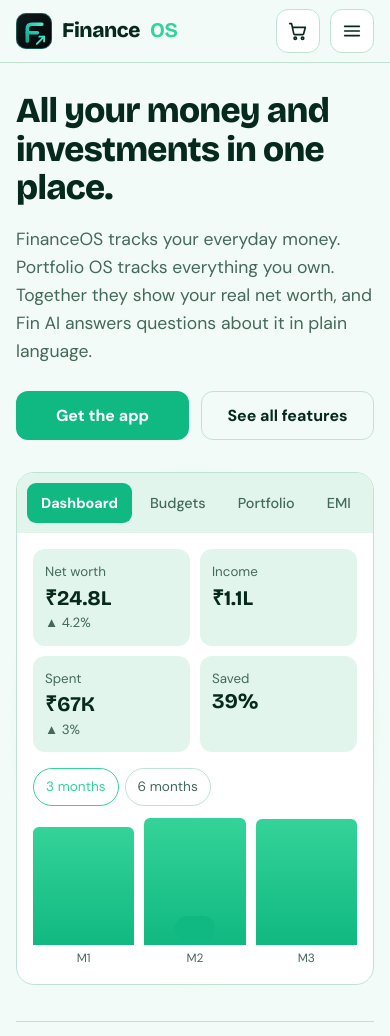
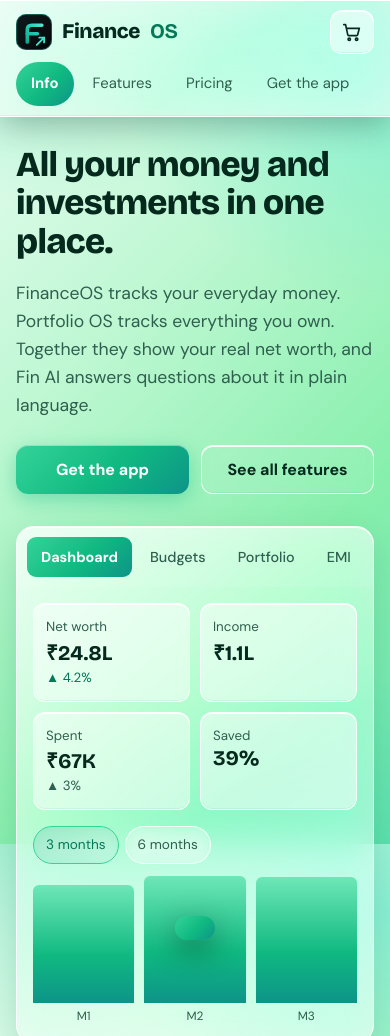
Before and after one commit to ChrisMC1998/Fin-Port-OS, a plain HTML site: page index.html in a window 390 px wide. Shown: the top 1036 px of the page. Drawn offline with nearby package versions, Linux system fonts and the light colour scheme.

Commit message:
new update

```diff
--- a/index.html
+++ b/index.html
@@ -104,9 +104,6 @@ header .wrap{display:flex;align-items:center;gap:10px}nav{flex:1;min-width:0}
 
 /* ===== Responsive (phones and tablets). Desktop above 1024px is untouched. ===== */
 .links{display:contents}
-.menub{display:none;position:relative;flex:none;width:44px;height:44px;border-radius:12px;border:1px solid var(--line);background:var(--card);color:var(--tx);cursor:pointer;place-items:center}.menub svg{width:22px;height:22px}.menub .i-close{display:none}header.menu-open .menub .i-open{display:none}header.menu-open .menub .i-close{display:block}
-@keyframes mdrop{from{opacity:0;transform:translateY(-8px)}}
-.fx.mopen .fpanel{display:block;position:static;grid-column:1/-1;margin:2px 0 6px}.fx.mopen .fpanel.in{animation:mdrop .3s ease-out}.fc[aria-expanded=true]{border-color:var(--em);background:var(--bg2)}
 @media(max-width:1024px){
  .wrap{padding-left:max(clamp(16px,4vw,72px),env(safe-area-inset-left,0px));padding-right:max(clamp(16px,4vw,72px),env(safe-area-inset-right,0px))}
  html{overflow-x:hidden}
@@ -121,25 +118,20 @@ header .wrap{display:flex;align-items:center;gap:10px}nav{flex:1;min-width:0}
 }
 @media(max-width:860px){
  body{min-height:100dvh}
- header .wrap{flex-wrap:nowrap;min-height:62px;padding-top:0;padding-bottom:0}
+ header .wrap{flex-wrap:wrap;gap:0 10px;padding-top:8px;padding-bottom:0}
  nav{display:contents}
- .logo{order:1;margin-right:auto}
+ .logo{order:1;margin-right:auto;height:48px}
  .cartb{order:2}
- .menub{order:3;display:grid}
- .links{display:none;position:absolute;left:0;right:0;top:100%;flex-direction:column;gap:4px;background:var(--bg);border-bottom:1px solid var(--line);box-shadow:0 18px 30px rgba(0,0,0,.25);padding:10px max(16px,env(safe-area-inset-left,0px)) 16px;max-height:calc(100dvh - 63px - env(safe-area-inset-top,0px));overflow-y:auto}
- header.menu-open .links{display:flex}
- .links a.l{padding:14px 16px;font-size:1.05rem;border-radius:12px}
- html{scroll-padding-top:calc(72px + env(safe-area-inset-top,0px))}
- .fc,.fpanel{scroll-margin-top:calc(72px + env(safe-area-inset-top,0px))}
- .nwh{display:grid!important;grid-template-columns:minmax(0,1fr) auto;column-gap:12px!important;row-gap:0!important;align-items:start!important}
- .nwl{display:contents}
- .nwl>small:first-child{grid-column:1;grid-row:1}
- .nwl>h3{grid-column:1;grid-row:2}
- .nwl>#cc{display:block;grid-column:1/-1;grid-row:3;min-height:2.7em;line-height:1.35;margin-top:4px}
- .nwh>.seg{grid-column:2;grid-row:1/span 2;justify-self:end;align-self:start;flex-wrap:nowrap}
+ .links{order:3;display:flex;flex:1 0 100%;gap:4px;overflow-x:auto;padding:6px 0 10px;scrollbar-width:none;-webkit-overflow-scrolling:touch;scroll-snap-type:x proximity}
+ .links::-webkit-scrollbar{display:none}
+ .links a.l{flex:none;padding:10px 15px;scroll-snap-align:center}
+ html{scroll-padding-top:calc(110px + env(safe-area-inset-top,0px))}
+ .fpanel{scroll-margin-top:calc(110px + env(safe-area-inset-top,0px))}
  .page{padding-top:28px}
  .fpanel{padding:20px;border-radius:18px}
  .fb{min-height:240px}
+ .fx.open .fgrid{scroll-snap-type:x proximity;scrollbar-width:thin}
+ .fx.open .fc{scroll-snap-align:start;flex:none}
  .dtabs{scrollbar-width:none}.dtabs::-webkit-scrollbar{display:none}
  .dbody{padding:16px;min-height:320px}
 }
@@ -160,7 +152,6 @@ header .wrap{display:flex;align-items:center;gap:10px}nav{flex:1;min-width:0}
  .nx .si{max-width:none;flex:1 1 100%}
  .nx .btn{flex:1 1 auto;text-align:center}
  .tat{gap:14px}.ring{width:96px}.ring b{font-size:1.3rem}
- #pd{min-height:4.9em!important}
  #p-contact .kpis{grid-template-columns:repeat(3,1fr);gap:8px}
  #p-contact .kpi{padding:10px 8px}#p-contact .kpi strong{font-size:1.05rem}#p-contact .kpi small{font-size:.75rem}
  .phone{width:min(260px,82%)}
@@ -177,7 +168,6 @@ header .wrap{display:flex;align-items:center;gap:10px}nav{flex:1;min-width:0}
 }
 @media(max-width:380px){
  .logo{font-size:1.15rem}.logo svg{width:30px;height:30px}
- #pd{min-height:6.6em!important}
  .stats strong{font-size:1.45rem}
  .pst i{width:34px;height:34px}.pst{font-size:.82rem}.pl{top:15px}
 }
@@ -190,16 +180,131 @@ header .wrap{display:flex;align-items:center;gap:10px}nav{flex:1;min-width:0}
  input[type=range]{min-height:30px}
 }
 @media(max-height:480px) and (orientation:landscape){
- header{position:relative}
+ header{position:static}
  html{scroll-padding-top:0}
  .fpanel{position:static}
+}
+</style>
+
+<style id="glass-emerald">
+/* ══════════════════════════════════════════════════════════════════════
+   EMERALD GRADIENT + GLASS THEME
+   One emerald-to-teal gradient behind everything (matches the FinanceOS
+   logo / brand), and every box is translucent frosted glass: soft blur,
+   thin light edge, top highlight. Colours come from the tokens below.
+══════════════════════════════════════════════════════════════════════ */
+:root{
+  --bg:#022c22; --bg2:rgba(255,255,255,.07); --card:rgba(255,255,255,.08);
+  --line:rgba(190,255,225,.20); --tx:#effff8; --mu:#c6ecdc;
+  --page:
+    radial-gradient(60vmax 48vmax at 8% -6%, rgba(52,211,153,.42), transparent 62%),
+    radial-gradient(52vmax 44vmax at 100% 8%, rgba(45,212,191,.30), transparent 62%),
+    radial-gradient(58vmax 46vmax at 78% 108%, rgba(16,185,129,.36), transparent 62%),
+    linear-gradient(135deg,#022c22 0%,#064e3b 36%,#047857 68%,#0f766e 100%);
+  --g-fill: linear-gradient(145deg, rgba(255,255,255,.17) 0%, rgba(255,255,255,.06) 52%, rgba(255,255,255,.10) 100%);
+  --g-fill-2: rgba(255,255,255,.08);
+  --g-edge: rgba(255,255,255,.20);
+  --g-edge-hover: rgba(255,255,255,.62);
+  --g-hi: inset 0 1px 0 rgba(255,255,255,.30), inset 0 -1px 0 rgba(0,40,28,.18);
+  --g-shadow: 0 12px 38px rgba(0,28,20,.36);
+  --g-glow: 0 0 0 1px rgba(255,255,255,.40), 0 0 26px rgba(110,255,200,.22);
+  --hole: rgba(3,44,33,.70);
+  --btn: linear-gradient(135deg,#34d399 0%,#10b981 55%,#0d9488 100%);
+  --on-fill: linear-gradient(145deg, rgba(52,211,153,.34), rgba(16,185,129,.14));
+}
+@media(prefers-color-scheme:light){:root:not([data-theme="dark"]){
+  --bg:#ecfdf5; --bg2:rgba(255,255,255,.55); --card:rgba(255,255,255,.55);
+  --line:rgba(6,95,70,.18); --tx:#06291e; --mu:#2f5f4f;
+  --page:
+    radial-gradient(60vmax 48vmax at 8% -6%, rgba(110,231,183,.70), transparent 62%),
+    radial-gradient(52vmax 44vmax at 100% 8%, rgba(94,234,212,.55), transparent 62%),
+    radial-gradient(58vmax 46vmax at 78% 108%, rgba(52,211,153,.50), transparent 62%),
+    linear-gradient(135deg,#ecfdf5 0%,#bbf7d0 38%,#86efac 70%,#6ee7b7 100%);
+  --g-fill: linear-gradient(145deg, rgba(255,255,255,.80) 0%, rgba(255,255,255,.42) 55%, rgba(255,255,255,.60) 100%);
+  --g-fill-2: rgba(255,255,255,.50);
+  --g-edge: rgba(255,255,255,.85);
+  --g-edge-hover: rgba(6,95,70,.55);
+  --g-hi: inset 0 1px 0 rgba(255,255,255,.95), inset 0 -1px 0 rgba(6,95,70,.06);
+  --g-shadow: 0 12px 34px rgba(6,95,70,.16);
+  --g-glow: 0 0 0 1px rgba(6,95,70,.30), 0 0 26px rgba(16,185,129,.25);
+  --hole: rgba(255,255,255,.78);
+  --on-fill: linear-gradient(145deg, rgba(16,185,129,.28), rgba(52,211,153,.12));
+}}
+
+@media(prefers-color-scheme:light){:root:not([data-theme="dark"]) .stats strong,:root:not([data-theme="dark"]) .up,:root:not([data-theme="dark"]) .logo b,:root:not([data-theme="dark"]) .tag,:root:not([data-theme="dark"]) .tb button,:root:not([data-theme="dark"]) .chips button.on,:root:not([data-theme="dark"]) .seg button.on{color:#047857}}
+
+/* 1 ─ page background: emerald gradient with soft glow pools */
+html{background:#022c22}
+body{background:var(--page);background-attachment:fixed;background-color:var(--bg)}
+body::before{background:transparent;backdrop-filter:blur(16px);-webkit-backdrop-filter:blur(16px)}
+
+/* 2 ─ glass surfaces (big boxes: full frosted blur) */
+header,.demo,.card,.fc,.fpanel,.phone,.drw,.op{
+  background:var(--g-fill);
+  border:1px solid var(--g-edge);
+  -webkit-backdrop-filter:blur(18px) saturate(150%); backdrop-filter:blur(18px) saturate(150%);
+  box-shadow:var(--g-hi),var(--g-shadow);
+}
+header{border-width:0 0 1px;border-radius:0;box-shadow:var(--g-hi),0 8px 30px rgba(0,28,20,.28);
+  -webkit-backdrop-filter:blur(22px) saturate(160%);backdrop-filter:blur(22px) saturate(160%)}
+.split .card{border-top:4px solid var(--em2)}
+.phone{background:var(--g-fill)}
+.drw{background:linear-gradient(160deg,rgba(4,70,52,.80),rgba(6,78,59,.72));border-width:0 0 0 1px;
+  -webkit-backdrop-filter:blur(26px) saturate(150%);backdrop-filter:blur(26px) saturate(150%)}
+.dro,.rv{background:rgba(1,26,19,.55);-webkit-backdrop-filter:blur(10px);backdrop-filter:blur(10px)}
+
+/* 3 ─ smaller pieces inside glass: light translucent fills, no extra blur */
+.dtabs{background:rgba(255,255,255,.08)}
+.kpi,.m,.track,.si,.f input,.f textarea,.f select,.qty,.cartb,.pst i{
+  background:var(--g-fill-2);border:1px solid var(--g-edge);box-shadow:var(--g-hi)}
+.kpi{border-radius:12px}
+.track{background:rgba(255,255,255,.14);border:0;box-shadow:none}
+.m{border:1px solid var(--g-edge)}
+.m.u{background:var(--btn);border-color:transparent;color:var(--ink)}
+.leg button.on{background:rgba(255,255,255,.14)}
+.fc.on{background:var(--on-fill);border-color:var(--em2)}
+.tag{background:rgba(255,255,255,.10);border-color:var(--g-edge)}
+.chips button,.seg button,.btn.o{background:rgba(255,255,255,.07);border-color:var(--g-edge);
+  -webkit-backdrop-filter:blur(8px);backdrop-filter:blur(8px)}
+.chips button:hover,.seg button:hover{background:rgba(255,255,255,.14)}
+.chips button.on,.seg button.on,.fb .chips button.on{background:var(--on-fill)}
+.f input::placeholder,.f textarea::placeholder,.si::placeholder{color:var(--mu);opacity:.75}
+option{background:#064e3b;color:#effff8}
+:root:not([data-theme="dark"]) option{background:#fff;color:#06291e}
+.donut::after{background:var(--hole)}
+.ring::before{background:var(--hole)}
+.ring{background:conic-gradient(var(--em2) 0 var(--p,25%),rgba(255,255,255,.18) 0)}
+.pl{background:rgba(255,255,255,.18)}
+
+/* 4 ─ emerald gradient buttons / active states */
+.btn,nav a.l.on,.dtabs button.on,.steps li::before,.cartb b,.toast{background:var(--btn);color:var(--ink)}
+.btn{box-shadow:0 6px 20px rgba(16,185,129,.40),inset 0 1px 0 rgba(255,255,255,.45)}
+.btn:hover{box-shadow:0 10px 28px rgba(16,185,129,.55),inset 0 1px 0 rgba(255,255,255,.5)}
+.btn.o{background:rgba(255,255,255,.07);color:var(--tx);box-shadow:var(--g-hi)}
+.btn.o:hover{background:rgba(255,255,255,.14)}
+nav a.l{transition:background .2s,color .2s}
+nav a.l:not(.on):hover{background:rgba(255,255,255,.10);color:var(--tx)}
+.bars i,.phone .mini i{background:linear-gradient(180deg,#6ee7b7,#10b981 60%,#0d9488)}
+.price.hot{border-color:var(--em2);box-shadow:var(--g-hi),0 0 0 1px var(--em2),0 0 38px rgba(16,185,129,.38),var(--g-shadow)}
+.pst.on i{background:var(--btn);border-color:transparent}
+.toast{box-shadow:0 10px 30px rgba(0,28,20,.45)}
+
+/* 5 ─ hover: the glass edge lights up */
+@media(hover:hover){
+  .card,.fc,.price,.demo,.fpanel,.op{transition:border-color .25s,box-shadow .3s,transform .25s}
+  .card:hover,.fc:hover,.demo:hover,.fpanel:hover,.op:hover{border-color:var(--g-edge-hover);box-shadow:var(--g-hi),var(--g-shadow),var(--g-glow)}
+  .price:hover{border-color:var(--g-edge-hover)}
+}
+/* phones without backdrop-filter support still read as glass */
+@supports not ((backdrop-filter:blur(1px)) or (-webkit-backdrop-filter:blur(1px))){
+  header,.demo,.card,.fc,.fpanel,.phone,.drw,.op{background:rgba(6,78,59,.78)}
 }
 </style></head><body>
 <svg width="0" height="0" style="position:absolute" aria-hidden="true"><symbol id="lg" viewBox="0 0 64 64"><defs><linearGradient id="ag" gradientUnits="userSpaceOnUse" x1="14" y1="54" x2="52" y2="12"><stop offset="0" stop-color="#0F9F86"/><stop offset=".55" stop-color="#20CDB5"/><stop offset="1" stop-color="#7DF0DE"/></linearGradient><linearGradient id="at" x1="0" y1="0" x2="1" y2="1"><stop offset="0" stop-color="#0F1A1C"/><stop offset="1" stop-color="#040607"/></linearGradient></defs><rect width="64" height="64" rx="18" fill="url(#at)"/><rect x=".75" y=".75" width="62.5" height="62.5" rx="17.3" fill="none" stroke="#20CDB5" stroke-opacity=".5" stroke-width="1.5"/><g fill="none" stroke="url(#ag)" stroke-linecap="round" stroke-linejoin="round" stroke-width="6.2"><path d="M20 50V28Q20 20 28 20H46"/><path d="M20 35H38"/></g><g fill="none" stroke="#43E0CC" stroke-linecap="round" stroke-linejoin="round" stroke-width="3.4"><path d="M37 55L50 42"/><path d="M41.5 42H50V50.5"/></g></symbol></svg>
 <header><div class="wrap"><nav>
 <a class="logo" href="#info"><svg width="36" height="36" aria-hidden="true"><use href="#lg"/></svg>Finance<b>OS</b></a>
-<div class="links" id="links"><a class="l" href="#info">Info</a><a class="l" href="#features">Features</a><a class="l" href="#pricing">Pricing</a><a class="l" href="#apk">Get the app</a><a class="l" href="#faq">FAQ</a><a class="l" href="#contact">Contact</a></div>
-</nav><button class="cartb" id="cartb" aria-label="Open checkout cart"><svg viewBox="0 0 24 24" fill="none" stroke="currentColor" stroke-width="1.8" stroke-linecap="round" stroke-linejoin="round"><path d="M3 4h2l2.4 11.2a1 1 0 001 .8h8.7a1 1 0 001-.8L20 8H6.2"/><circle cx="9" cy="20" r="1.3"/><circle cx="17" cy="20" r="1.3"/></svg><b>1</b></button><button class="menub" id="menub" type="button" aria-label="Open menu" aria-expanded="false" aria-controls="links"><svg class="i-open" viewBox="0 0 24 24" fill="none" stroke="currentColor" stroke-width="1.8" stroke-linecap="round"><path d="M4 7h16M4 12h16M4 17h16"/></svg><svg class="i-close" viewBox="0 0 24 24" fill="none" stroke="currentColor" stroke-width="1.8" stroke-linecap="round"><path d="M6 6l12 12M18 6L6 18"/></svg></button></div></header>
+<div class="links"><a class="l" href="#info">Info</a><a class="l" href="#features">Features</a><a class="l" href="#pricing">Pricing</a><a class="l" href="#apk">Get the app</a><a class="l" href="#faq">FAQ</a><a class="l" href="#contact">Contact</a></div>
+</nav><button class="cartb" id="cartb" aria-label="Open checkout cart"><svg viewBox="0 0 24 24" fill="none" stroke="currentColor" stroke-width="1.8" stroke-linecap="round" stroke-linejoin="round"><path d="M3 4h2l2.4 11.2a1 1 0 001 .8h8.7a1 1 0 001-.8L20 8H6.2"/><circle cx="9" cy="20" r="1.3"/><circle cx="17" cy="20" r="1.3"/></svg><b>1</b></button></div></header>
 
 <main class="wrap">
 <section class="page" id="p-info">
@@ -235,7 +340,7 @@ header .wrap{display:flex;align-items:center;gap:10px}nav{flex:1;min-width:0}
 <div class="card em" style="margin-top:24px"><small>Email us</small><b id="em"></b><div class="nx" style="margin-top:12px"><a class="btn sm" id="ml" href="#">Write an email</a><button class="btn o sm" id="cp">Copy email</button></div></div>
 <div class="tat"><div class="ring"><b>24h</b><small>reply time</small></div><p class="lead" style="margin:0">Every message gets a reply within 24 hours. Watch how it works below.</p></div>
 <h3 style="margin-top:32px">How it works</h3><div class="pr"><div class="pl"><i id="pf"></i></div><div class="pss" id="pss"></div></div><p class="lead" id="pd" style="min-height:3.2em"></p></div>
-<div style="display:grid;gap:20px"><div class="card" style="padding:22px"><div class="nwh" style="display:flex;justify-content:space-between;align-items:center;flex-wrap:wrap;gap:8px"><div class="nwl"><small style="color:var(--mu)">Net worth</small><h3 id="cv" style="font-size:1.9rem"></h3><small id="cc"></small></div><div class="seg" id="cr" style="margin:0"><button class="on" data-r="1M">1M</button><button data-r="6M">6M</button><button data-r="1Y">1Y</button></div></div><svg id="cs" viewBox="0 0 400 160" style="width:100%;margin-top:10px;touch-action:pan-y" role="img" aria-label="Net worth trend chart"></svg><div class="kpis" style="margin:12px 0 0"><div class="kpi"><small>Portfolio</small><strong class="up">+12.4%</strong></div><div class="kpi"><small>Savings rate</small><strong>39%</strong></div><div class="kpi"><small>Loans paid</small><strong>₹25K</strong></div></div></div>
+<div style="display:grid;gap:20px"><div class="card" style="padding:22px"><div style="display:flex;justify-content:space-between;align-items:center;flex-wrap:wrap;gap:8px"><div><small style="color:var(--mu)">Net worth</small><h3 id="cv" style="font-size:1.9rem"></h3><small id="cc"></small></div><div class="seg" id="cr" style="margin:0"><button class="on" data-r="1M">1M</button><button data-r="6M">6M</button><button data-r="1Y">1Y</button></div></div><svg id="cs" viewBox="0 0 400 160" style="width:100%;margin-top:10px;touch-action:pan-y" role="img" aria-label="Net worth trend chart"></svg><div class="kpis" style="margin:12px 0 0"><div class="kpi"><small>Portfolio</small><strong class="up">+12.4%</strong></div><div class="kpi"><small>Savings rate</small><strong>39%</strong></div><div class="kpi"><small>Loans paid</small><strong>₹25K</strong></div></div></div>
 <div class="card" style="padding:clamp(20px,3vw,32px)"><h3>Send a message</h3><div class="f"><input id="cn" placeholder="Your name"><input id="ce" placeholder="Your email"><select id="ct"><option>I’m an individual</option><option>I’m an investor</option><option>I represent a business</option></select><textarea id="cm" rows="5" placeholder="How can we help?"></textarea><button class="btn" id="send">Send message</button></div><p class="lead" style="font-size:.85rem">This opens your email app with your message ready to send to us.</p></div></div></div></section>
 </main>
 <footer><div class="wrap fw"><span>© 2026 MC Enterprise. All rights reserved.</span><span>Data shown on this site is for visual purposes only.</span></div></footer>
@@ -246,7 +351,8 @@ const $=(s,r=document)=>r.querySelector(s),$$=(s,r=document)=>[...r.querySelecto
 const toast=t=>{const e=$('#toast');e.textContent=t;e.classList.add('on');setTimeout(()=>e.classList.remove('on'),2200)};
 const names=['info','features','pricing','apk','faq','contact'];
 function route(){let h=location.hash.slice(1);if(!names.includes(h))h='info';
- if(h!=='features'&&typeof resetF==='function')resetF();if(h==='contact'&&typeof cdraw==='function')cdraw();$$('.page').forEach(p=>p.classList.toggle('on',p.id==='p-'+h));$$('nav .l').forEach(a=>a.classList.toggle('on',a.getAttribute('href')==='#'+h));window.scrollTo(0,0)}
+ if(h!=='features'&&typeof resetF==='function')resetF();if(h==='contact'&&typeof cdraw==='function')cdraw();$$('.page').forEach(p=>p.classList.toggle('on',p.id==='p-'+h));$$('nav .l').forEach(a=>a.classList.toggle('on',a.getAttribute('href')==='#'+h));window.scrollTo(0,0);
+ const ac=$('nav .l.on'),lk=ac&&ac.parentElement;if(lk&&lk.scrollWidth>lk.clientWidth)lk.scrollTo({left:ac.offsetLeft-(lk.clientWidth-ac.offsetWidth)/2,behavior:'smooth'})}
 addEventListener('hashchange',route);
 
 /* Demo */
@@ -335,21 +441,15 @@ function openReport(sel){const has=n=>sel.includes(n),mo=['Jun','Jul','Aug','Sep
  h+='<p class="rf">Data shown is for visual purposes only. © 2026 MC Enterprise.</p>';
  const o=document.createElement('div');o.className='rv';o.innerHTML=`<div class="pap" role="dialog" aria-label="Report preview"><button class="btn sm rx">Close preview</button>${h}</div>`;
  const x=()=>{o.remove();removeEventListener('keydown',k)},k=e=>{if(e.key==='Escape')x()};o.onclick=e=>{if(e.target===o||e.target.classList.contains('rx'))x()};addEventListener('keydown',k);document.body.append(o);$('.rx',o).focus()}
-const fx=$('#fx'),fg=$('#fgrid'),fp=$('#fpanel'),mq=matchMedia('(max-width:900px)');let curF=-1;
+const fx=$('#fx'),fg=$('#fgrid'),fp=$('#fpanel');
 fg.innerHTML=FD.map((f,k)=>`<button class="fc" data-k="${k}">${ico(f[0])}<span class="ft"><h3>${f[1]}</h3><p>${f[2]}</p></span></button>`).join('');
-function placeP(k){const cards=$$('.fc',fg),cols=Math.max(1,getComputedStyle(fg).gridTemplateColumns.split(' ').length),end=Math.min(cards.length-1,(Math.floor(k/cols)+1)*cols-1);cards[end].after(fp)}
-/* Desktop and tablet-landscape (above 900px): cards slide left, panel opens on the right. Phones and tablets (900px and below): the panel opens inline under the tapped card and every other feature stays visible. */
-function openF(k){const m=mq.matches,cards=$$('.fc',fg);if(m&&curF===k&&fx.classList.contains('mopen'))return resetF();
- const was=fx.classList.contains('open'),bf=cards.map(c=>c.getBoundingClientRect());curF=k;
- if(m){fx.classList.remove('open');fx.classList.add('mopen');placeP(k)}else{fx.classList.remove('mopen');if(fp.parentNode!==fx)fx.append(fp);fx.classList.add('open')}
- cards.forEach((c,i)=>{c.classList.toggle('on',i===k);if(m)c.setAttribute('aria-expanded',i===k);else c.removeAttribute('aria-expanded')});
- if(!m&&!was)cards.forEach((c,i)=>{const a=bf[i],b=c.getBoundingClientRect();c.animate([{transform:`translate(${a.left-b.left}px,${a.top-b.top}px)`},{transform:'none'}],{duration:550,easing:'cubic-bezier(.2,.8,.2,1)'})});
- const f=FD[k],b=$('.fb',fp);$('.fh',fp).innerHTML=ico(f[0])+`<div><h3>${f[1]}</h3><p>${f[2]}</p></div>`;b.onclick=b.oninput=b.onkeydown=null;b.innerHTML='';f[3](b);$('#fclose').textContent=m?'Close':'Show all features';
- fp.classList.remove('in');void fp.offsetWidth;fp.classList.add('in');if(m)requestAnimationFrame(()=>cards[k].scrollIntoView({behavior:'smooth',block:'start'}))}
+function openF(k){const cards=$$('.fc',fg),was=fx.classList.contains('open'),bf=cards.map(c=>c.getBoundingClientRect());fx.classList.add('open');cards.forEach((c,i)=>c.classList.toggle('on',i===k));
+ if(!was)cards.forEach((c,i)=>{const a=bf[i],b=c.getBoundingClientRect();c.animate([{transform:`translate(${a.left-b.left}px,${a.top-b.top}px)`},{transform:'none'}],{duration:550,easing:'cubic-bezier(.2,.8,.2,1)'})});
+ const f=FD[k],b=$('.fb',fp);$('.fh',fp).innerHTML=ico(f[0])+`<div><h3>${f[1]}</h3><p>${f[2]}</p></div>`;b.onclick=b.oninput=b.onkeydown=null;b.innerHTML='';f[3](b);
+ fp.classList.remove('in');void fp.offsetWidth;fp.classList.add('in');if(innerWidth<900)fp.scrollIntoView({behavior:'smooth',block:'nearest'})}
 fg.onclick=e=>{const c=e.target.closest('.fc');if(c)openF(+c.dataset.k)};
-function resetF(){fx.classList.remove('open','mopen');curF=-1;$$('.fc',fg).forEach(c=>{c.classList.remove('on');c.removeAttribute('aria-expanded')});if(fp.parentNode!==fx)fx.append(fp)}
-mq.addEventListener('change',()=>{const k=curF;if(k>=0){resetF();openF(k)}});
-$('#fclose').onclick=()=>{const k=curF,m=mq.matches;resetF();if(m&&k>=0)$$('.fc',fg)[k].scrollIntoView({behavior:'smooth',block:'nearest'})};$$('nav a').forEach(a=>a.addEventListener('click',()=>{if(a.getAttribute('href')==='#features'&&location.hash==='#features')resetF()}));
+function resetF(){fx.classList.remove('open');$$('.fc',fg).forEach(c=>c.classList.remove('on'))}
+$('#fclose').onclick=resetF;$$('nav a').forEach(a=>a.addEventListener('click',()=>{if(a.getAttribute('href')==='#features'&&location.hash==='#features')resetF()}));
 $('#inapp').innerHTML=FD.map(f=>`<button>${f[1]}</button>`).join('');$('#inapp').onclick=e=>{if(e.target.tagName==='BUTTON'){location.hash='features';setTimeout(()=>openF(FD.findIndex(f=>f[1]===e.target.textContent)),50)}};
 
 /* Pricing: monthly prices below drive everything; yearly = 10 x monthly (2 months free) */
@@ -421,13 +521,5 @@ function cdraw(){const d=CD[cr],mn=Math.min(...d),mx=Math.max(...d),st=376/(d.le
  sv.onpointermove=e=>{const r=sv.getBoundingClientRect(),i=Math.max(0,Math.min(d.length-1,Math.round(((e.clientX-r.left)/r.width*400-12)/st)));const h=$('#ch'),c=$('#cd');h.setAttribute('x1',pts[i][0]);h.setAttribute('x2',pts[i][0]);h.style.display='';c.setAttribute('cx',pts[i][0]);c.setAttribute('cy',pts[i][1]);c.style.display='';show(i)};
  sv.onpointerleave=()=>{$('#ch').style.display='none';$('#cd').style.display='none';show(d.length-1)}}
 $('#cr').onclick=e=>{if(e.target.dataset.r){cr=e.target.dataset.r;$$('#cr button').forEach(b=>b.classList.toggle('on',b===e.target));cdraw()}};
-/* Mobile menu (860px and below; the button is hidden on desktop) */
-const hdr=$('header'),mbtn=$('#menub'),setMenu=o=>{hdr.classList.toggle('menu-open',o);mbtn.setAttribute('aria-expanded',o);mbtn.setAttribute('aria-label',o?'Close menu':'Open menu')};
-mbtn.onclick=()=>setMenu(!hdr.classList.contains('menu-open'));
-$('#links').addEventListener('click',e=>{if(e.target.closest('a'))setMenu(false)});
-document.addEventListener('click',e=>{if(!hdr.contains(e.target))setMenu(false)});
-addEventListener('keydown',e=>{if(e.key==='Escape')setMenu(false)});
-matchMedia('(min-width:861px)').addEventListener('change',e=>{if(e.matches)setMenu(false)});
-
 route();
 </script></body></html>
```
